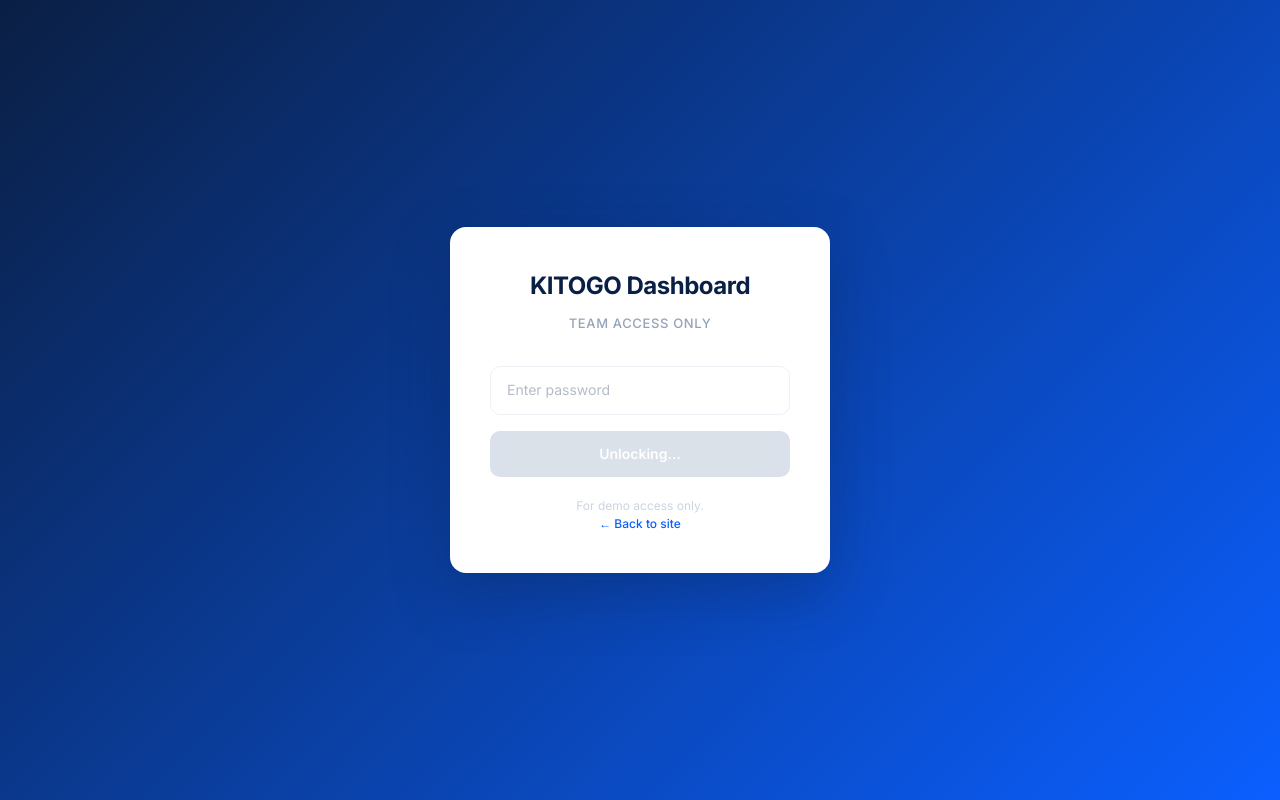
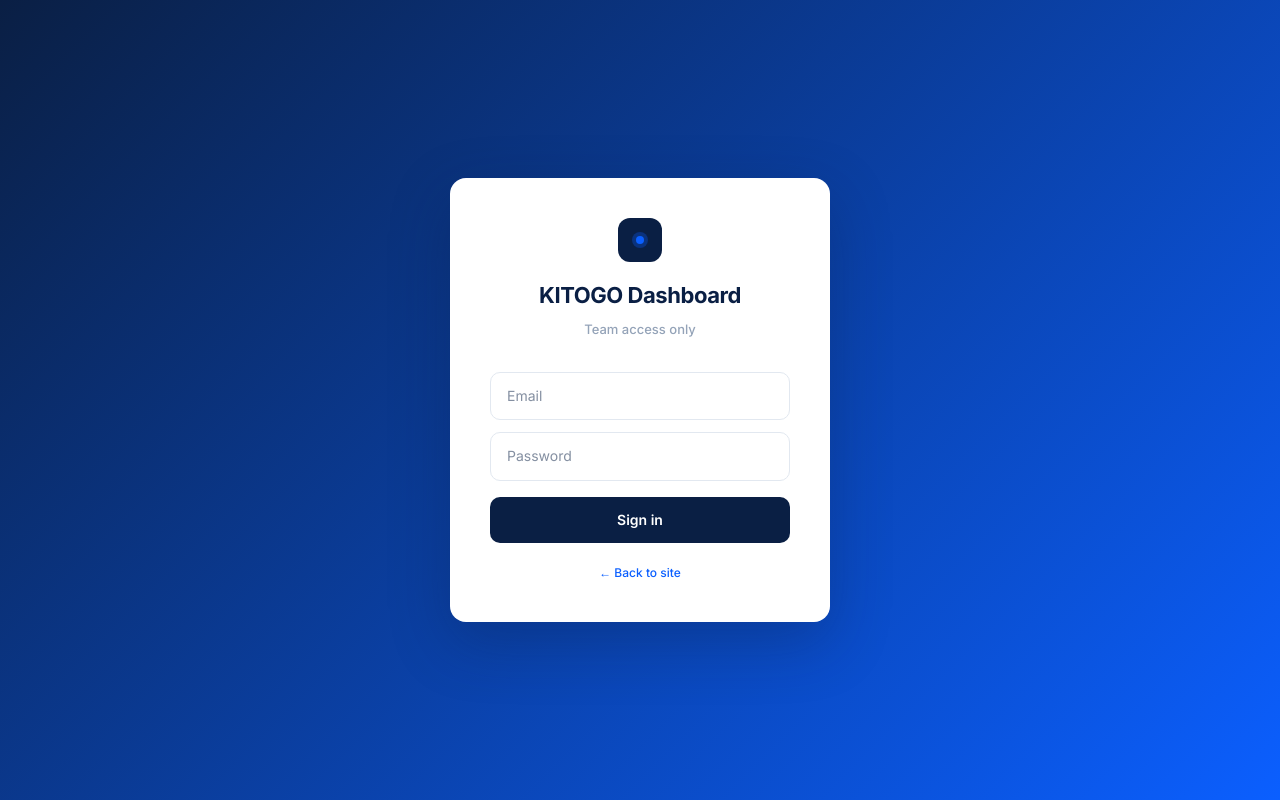
Before and after one commit to moizkaseer/KITOGO_v0.0.1, a Next.js app in the folder kitogo/: page /dashboard in a window 1280 px wide. Built offline with nearby package versions, Linux system fonts and the light colour scheme; no server answers.

Commit message:
feat: use Supabase Auth for dashboard login
Replace plain-text config table password with proper Supabase email/password auth. Session persists across page refreshes. Sign out button clears session.

```diff
--- a/kitogo/src/app/dashboard/LiveDashboard.tsx
+++ b/kitogo/src/app/dashboard/LiveDashboard.tsx
@@ -100,7 +100,7 @@ function shortDetail(call: Call, idx: number) {
   return `${labels[idx % labels.length]} · ${formatDuration(call.duration_seconds)}`;
 }
 
-export default function LiveDashboard() {
+export default function LiveDashboard({ onLogout }: { onLogout?: () => void }) {
   const [activeTab, setActiveTab] = useState<Tab>('live');
   const [calls, setCalls] = useState<Call[]>(MOCK_CALLS);
   const [activeCall, setActiveCall] = useState(0);
@@ -196,6 +196,11 @@ export default function LiveDashboard() {
               </div>
             )}
             <a href="/" className="dash-back">← Back to site</a>
+            {onLogout && (
+              <button onClick={onLogout} className="dash-back" style={{ background: 'transparent', border: '1px solid rgba(10,31,68,0.2)', color: '#64748b', cursor: 'pointer' }}>
+                Sign out
+              </button>
+            )}
           </div>
         </div>
 
--- a/kitogo/src/app/dashboard/page.tsx
+++ b/kitogo/src/app/dashboard/page.tsx
@@ -4,21 +4,36 @@ import { useEffect, useState } from 'react';
 import { createClient } from '@supabase/supabase-js';
 import LiveDashboard from './LiveDashboard';
 
+function getSupabase() {
+  const url = process.env.NEXT_PUBLIC_SUPABASE_URL!;
+  const key = process.env.NEXT_PUBLIC_SUPABASE_ANON_KEY!;
+  return createClient(url, key);
+}
+
 export default function DashboardPage() {
   const [isAuthed, setIsAuthed] = useState(false);
+  const [email, setEmail] = useState('');
   const [password, setPassword] = useState('');
   const [error, setError] = useState('');
+  const [loading, setLoading] = useState(true);
   const [mounted, setMounted] = useState(false);
-  const [loading, setLoading] = useState(true);
 
   useEffect(() => {
     setMounted(true);
-    // Check if already authed in this session
-    const authed = sessionStorage.getItem('dashboard-authed') === 'true';
-    if (authed) {
-      setIsAuthed(true);
+    const supabase = getSupabase();
+
+    // Check if there's already an active session
+    supabase.auth.getSession().then(({ data: { session } }) => {
+      if (session) setIsAuthed(true);
       setLoading(false);
-    }
+    });
+
+    // Listen for auth state changes
+    const { data: { subscription } } = supabase.auth.onAuthStateChange((_event, session) => {
+      setIsAuthed(!!session);
+    });
+
+    return () => subscription.unsubscribe();
   }, []);
 
   const handleLogin = async (e: React.FormEvent) => {
@@ -26,51 +41,22 @@ export default function DashboardPage() {
     setError('');
     setLoading(true);
 
-    try {
-      const url = process.env.NEXT_PUBLIC_SUPABASE_URL;
-      const key = process.env.NEXT_PUBLIC_SUPABASE_ANON_KEY;
+    const supabase = getSupabase();
+    const { error: authError } = await supabase.auth.signInWithPassword({ email, password });
 
-      if (!url || !key) {
-        setError('Server not configured');
-        setLoading(false);
-        return;
-      }
+    if (authError) {
+      setError('Invalid email or password');
+      setPassword('');
+    }
 
-      const supabase = createClient(url, key);
-
-      // Fetch dashboard password from config table
-      const { data, error: dbError } = await supabase
-        .from('config')
-        .select('value')
-        .eq('key', 'dashboard_password')
-        .single();
-
-      if (dbError) {
-        console.error('Error fetching password:', dbError);
-        setError('Server error');
-        setLoading(false);
-        return;
-      }
-
-      const correctPassword = data?.value;
-
-      if (password === correctPassword) {
-        sessionStorage.setItem('dashboard-authed', 'true');
-        setIsAuthed(true);
-        setPassword('');
-      } else {
-        setError('Incorrect password');
-        setPassword('');
-      }
-    } catch (error) {
-      console.error('Auth error:', error);
-      setError('Authentication failed');
-    } finally {
-      setLoading(false);
-    }
+    setLoading(false);
   };
 
-  if (!mounted) return null;
+  const handleLogout = async () => {
+    await getSupabase().auth.signOut();
+  };
+
+  if (!mounted || loading) return null;
 
   if (!isAuthed) {
     return (
@@ -91,64 +77,74 @@ export default function DashboardPage() {
           boxShadow: '0 20px 60px rgba(10,31,68,0.3)',
         }}>
           <div style={{ marginBottom: '32px', textAlign: 'center' }}>
-            <h1 style={{
-              fontSize: '24px',
-              fontWeight: 700,
-              color: '#0A1F44',
-              margin: '0 0 8px',
-              letterSpacing: '-0.02em',
+            <div style={{
+              width: 44, height: 44,
+              background: '#0A1F44', borderRadius: '12px',
+              display: 'flex', alignItems: 'center', justifyContent: 'center',
+              margin: '0 auto 16px',
             }}>
+              <div style={{ width: 8, height: 8, background: '#0B5FFF', borderRadius: '50%', boxShadow: '0 0 0 4px rgba(11,95,255,0.3)' }} />
+            </div>
+            <h1 style={{ fontSize: '22px', fontWeight: 700, color: '#0A1F44', margin: '0 0 6px', letterSpacing: '-0.02em' }}>
               KITOGO Dashboard
             </h1>
-            <p style={{
-              fontSize: '13px',
-              color: '#94a3b8',
-              margin: 0,
-              textTransform: 'uppercase',
-              letterSpacing: '0.05em',
-              fontWeight: 500,
-            }}>
-              Team Access Only
+            <p style={{ fontSize: '13px', color: '#94a3b8', margin: 0, fontWeight: 500 }}>
+              Team access only
             </p>
           </div>
 
-          <form onSubmit={handleLogin}>
+          <form onSubmit={handleLogin} style={{ display: 'flex', flexDirection: 'column', gap: 12 }}>
             <input
-              type="password"
-              placeholder="Enter password"
-              value={password}
-              onChange={(e) => setPassword(e.target.value)}
+              type="email"
+              placeholder="Email"
+              value={email}
+              onChange={(e) => setEmail(e.target.value)}
+              required
               disabled={loading}
               style={{
-                width: '100%',
                 padding: '12px 16px',
                 border: '1px solid #e2e8f0',
                 borderRadius: '10px',
                 fontSize: '14px',
-                marginBottom: error ? '8px' : '16px',
+                outline: 'none',
+                transition: 'border-color 150ms',
+                width: '100%',
                 boxSizing: 'border-box',
-                transition: 'all 200ms',
+              }}
+              onFocus={e => e.target.style.borderColor = '#0B5FFF'}
+              onBlur={e => e.target.style.borderColor = '#e2e8f0'}
+            />
+            <input
+              type="password"
+              placeholder="Password"
+              value={password}
+              onChange={(e) => setPassword(e.target.value)}
+              required
+              disabled={loading}
+              style={{
+                padding: '12px 16px',
+                border: '1px solid #e2e8f0',
+                borderRadius: '10px',
+                fontSize: '14px',
                 outline: 'none',
-                opacity: loading ? 0.6 : 1,
+                transition: 'border-color 150ms',
+                width: '100%',
+                boxSizing: 'border-box',
               }}
-              onFocus={(e) => !loading && (e.target.style.borderColor = '#0B5FFF')}
-              onBlur={(e) => !loading && (e.target.style.borderColor = '#e2e8f0')}
+              onFocus={e => e.target.style.borderColor = '#0B5FFF'}
+              onBlur={e => e.target.style.borderColor = '#e2e8f0'}
             />
+
             {error && (
-              <p style={{
-                fontSize: '12px',
-                color: '#B91C1C',
-                margin: '0 0 16px',
-                fontWeight: 500,
-              }}>
+              <p style={{ fontSize: '12px', color: '#B91C1C', margin: 0, fontWeight: 500 }}>
                 ⚠ {error}
               </p>
             )}
+
             <button
               type="submit"
               disabled={loading}
               style={{
-                width: '100%',
                 padding: '12px 16px',
                 background: loading ? '#cbd5e1' : '#0A1F44',
                 color: 'white',
@@ -157,24 +153,17 @@ export default function DashboardPage() {
                 fontSize: '14px',
                 fontWeight: 600,
                 cursor: loading ? 'not-allowed' : 'pointer',
-                transition: 'all 200ms',
-                opacity: loading ? 0.7 : 1,
+                marginTop: 4,
+                transition: 'background 200ms',
               }}
-              onMouseEnter={(e) => !loading && (e.currentTarget.style.background = '#0B5FFF')}
-              onMouseLeave={(e) => !loading && (e.currentTarget.style.background = '#0A1F44')}
+              onMouseEnter={e => !loading && (e.currentTarget.style.background = '#0B5FFF')}
+              onMouseLeave={e => !loading && (e.currentTarget.style.background = '#0A1F44')}
             >
-              {loading ? 'Unlocking…' : 'Unlock Dashboard'}
+              {loading ? 'Signing in…' : 'Sign in'}
             </button>
           </form>
 
-          <p style={{
-            fontSize: '12px',
-            color: '#cbd5e1',
-            margin: '20px 0 0',
-            textAlign: 'center',
-            lineHeight: 1.5,
-          }}>
-            For demo access only.<br />
+          <p style={{ fontSize: '12px', color: '#cbd5e1', margin: '20px 0 0', textAlign: 'center' }}>
             <a href="/" style={{ color: '#0B5FFF', textDecoration: 'none', fontWeight: 500 }}>← Back to site</a>
           </p>
         </div>
@@ -182,5 +171,9 @@ export default function DashboardPage() {
     );
   }
 
-  return <LiveDashboard />;
+  return (
+    <>
+      <LiveDashboard onLogout={handleLogout} />
+    </>
+  );
 }
```
